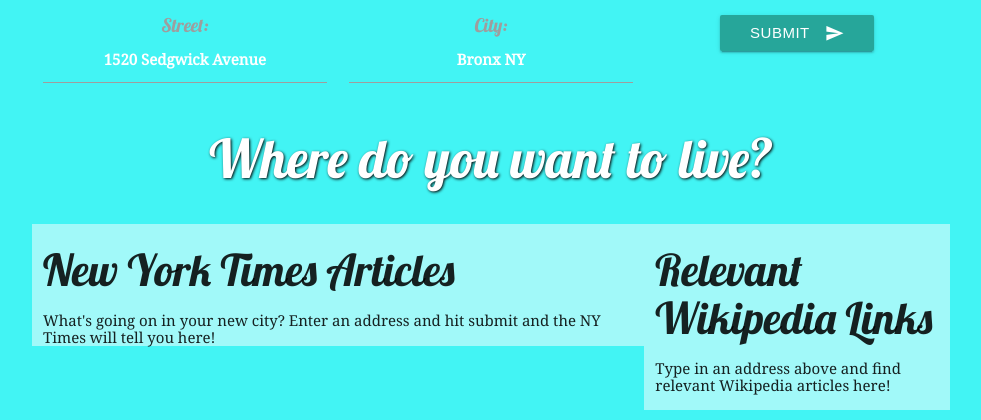
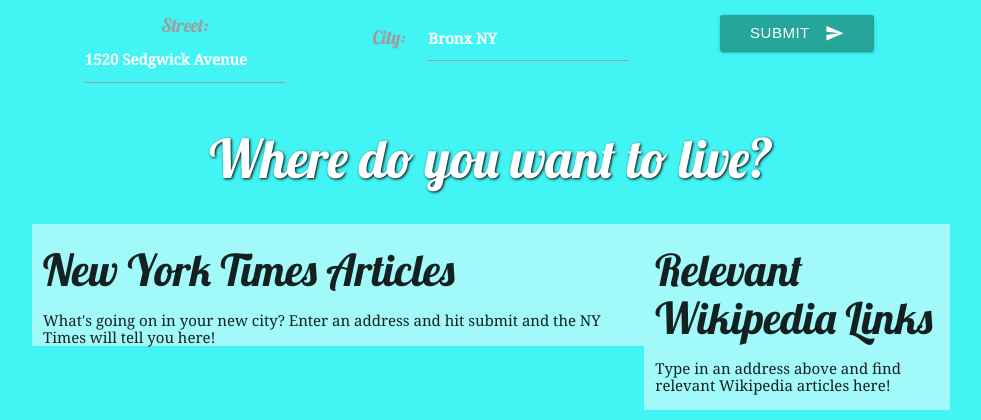
Before and after one commit to prezadito/move-planner, a PHP site: page / in a window 1280 px wide. Shown: the top 420 px of the page, without its empty margins (149-1130 px from the left). Run offline with PHP 8.4, Linux system fonts and the light colour scheme.

Commit message:
commented out form styles

```diff
--- a/css/style.css
+++ b/css/style.css
@@ -27,8 +27,8 @@
  }
 
  input {
-     /* max-width: 12em; */
-     text-align: center;
+     max-width: 200px;
+     /* text-align: center; */
      color: #fff;
  }
 
@@ -59,8 +59,8 @@
  }
 
  .wikipedia-container {
-     float: right;
-     width: 290px;
+     /* float: right; */
+     /* width: 290px; */
      padding: 10px;
      margin-top: 1em;
      background-color: rgba(255, 255, 255, 0.5);
```
